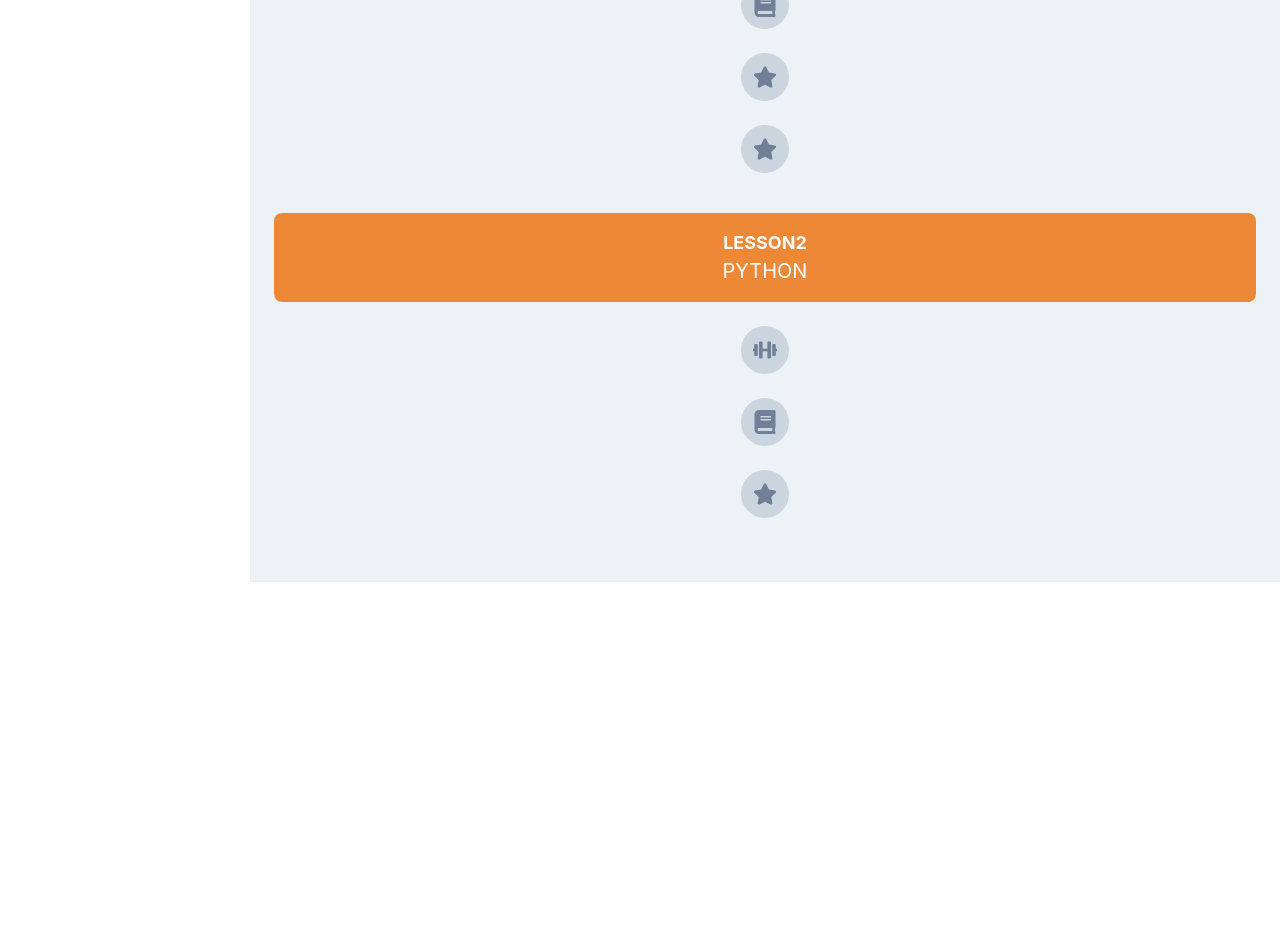
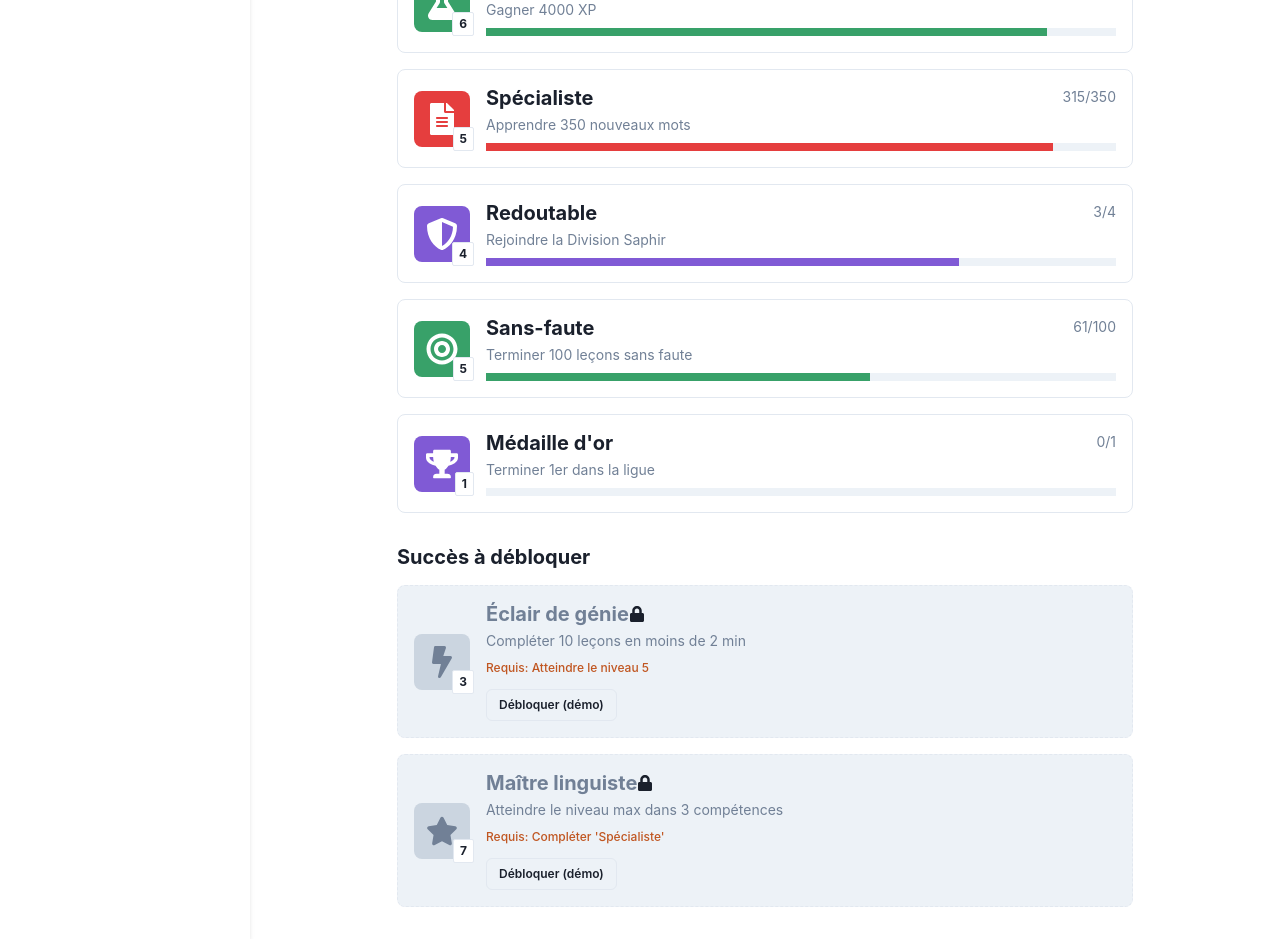
Before and after one commit to Matias1512/Projet_file_rouge_FRONT, a React (Vite) app in the folder devClass/: page / in a window 1280 px wide. Shown: the part 300-1239 px from the top of the page. Before the commit the page ends 882 px from the top, so only its background shows below. Built offline with nearby package versions, Linux system fonts and the light colour scheme.

Commit message:
add badges

```diff
--- a/devClass/src/App.jsx
+++ b/devClass/src/App.jsx
@@ -4,6 +4,7 @@ import CodeEditor from "./components/CodeEditor"
 import { ChakraProvider } from "@chakra-ui/react";
 import { LayoutNavBar } from "./components/NavBar";
 import { Lessons } from "./components/Lessons";
+import AchievementsPage from "./components/Badges";
 
 function App() {
 
@@ -13,7 +14,7 @@ function App() {
     // </Box>
     <ChakraProvider>
       <LayoutNavBar>
-        <Lessons />
+        <AchievementsPage />
       </LayoutNavBar>
     </ChakraProvider>
   )
--- /dev/null
+++ b/devClass/src/components/Badges.jsx
@@ -0,0 +1,97 @@
+import { Box, Flex, Text, Progress, Badge, Button, Container, Heading, VStack, useToast } from "@chakra-ui/react";
+import { useState } from "react";
+import { FaFire, FaFlask, FaFileAlt, FaShieldAlt, FaBullseye, FaTrophy, FaRocket, FaStar, FaBolt, FaMedal, FaLock } from "react-icons/fa";
+
+const AchievementCard = ({ achievement }) => {
+  const { title, description, icon, level, color, current, total } = achievement;
+  const progress = Math.round((current / total) * 100);
+
+  return (
+    <Box p={4} borderWidth="1px" borderRadius="lg" overflow="hidden">
+      <Flex alignItems="center">
+        <Box p={3} bg={color} borderRadius="lg" color="white" position="relative">
+          {icon}
+          <Badge position="absolute" bottom={-1} right={-1} bg="white" color="gray.800" fontSize="xs" px={1.5} py={0.5} border="1px solid" borderColor="gray.200">
+            {level}
+          </Badge>
+        </Box>
+        <Box ml={4} flex={1}>
+          <Flex justifyContent="space-between" alignItems="start" mb={1}>
+            <Heading size="md">{title}</Heading>
+            <Text fontSize="sm" color="gray.500">{current}/{total}</Text>
+          </Flex>
+          <Text fontSize="sm" color="gray.500" mb={2}>{description}</Text>
+          <Progress value={progress} size="sm" colorScheme={color.replace(".500", "")} />
+        </Box>
+      </Flex>
+    </Box>
+  );
+};
+
+const AchievementLocked = ({ achievement, onUnlock }) => {
+  const { title, description, icon, level, color, unlockRequirement } = achievement;
+  return (
+    <Box p={4} borderWidth="1px" borderRadius="lg" bg="gray.100" borderStyle="dashed">
+      <Flex alignItems="center">
+        <Box p={3} bg="gray.300" borderRadius="lg" color="gray.500" position="relative">
+          {icon}
+          <Badge position="absolute" bottom={-1} right={-1} bg="white" color="gray.800" fontSize="xs" px={1.5} py={0.5} border="1px solid" borderColor="gray.200">
+            {level}
+          </Badge>
+        </Box>
+        <Box ml={4} flex={1}>
+          <Flex justifyContent="space-between" alignItems="center" mb={1}>
+            <Flex alignItems="center">
+              <Heading size="md" color="gray.500">{title}</Heading>
+              <FaLock color="gray.400" ml={2} />
+            </Flex>
+          </Flex>
+          <Text fontSize="sm" color="gray.500" mb={2}>{description}</Text>
+          {unlockRequirement && (
+            <Text fontSize="xs" color="orange.600" fontWeight="medium" mb={2}>Requis: {unlockRequirement}</Text>
+          )}
+          <Button size="sm" variant="outline" mt={1} fontSize="xs" onClick={onUnlock}>
+            Débloquer (démo)
+          </Button>
+        </Box>
+      </Flex>
+    </Box>
+  );
+};
+
+const AchievementsPage = () => {
+  const toast = useToast();
+  const [achievements, setAchievements] = useState([
+    { id: "streak", title: "Tout feu tout flamme", description: "Réaliser une série de 50 jours", icon: <FaFire size={32} />, level: 5, color: "red.500", current: 35, total: 50, unlocked: true },
+    { id: "xp", title: "Puits de science", description: "Gagner 4000 XP", icon: <FaFlask size={32} />, level: 6, color: "green.500", current: 3555, total: 4000, unlocked: true },
+    { id: "words", title: "Spécialiste", description: "Apprendre 350 nouveaux mots", icon: <FaFileAlt size={32} />, level: 5, color: "red.500", current: 315, total: 350, unlocked: true },
+    { id: "division", title: "Redoutable", description: "Rejoindre la Division Saphir", icon: <FaShieldAlt size={32} />, level: 4, color: "purple.500", current: 3, total: 4, unlocked: true },
+    { id: "perfect", title: "Sans-faute", description: "Terminer 100 leçons sans faute", icon: <FaBullseye size={32} />, level: 5, color: "green.500", current: 61, total: 100, unlocked: true },
+    { id: "gold", title: "Médaille d'or", description: "Terminer 1er dans la ligue", icon: <FaTrophy size={32} />, level: 1, color: "purple.500", current: 0, total: 1, unlocked: true },
+    { id: "speed", title: "Éclair de génie", description: "Compléter 10 leçons en moins de 2 min", icon: <FaBolt size={32} />, level: 3, color: "yellow.500", current: 0, total: 10, unlocked: false, unlockRequirement: "Atteindre le niveau 5" },
+    { id: "master", title: "Maître linguiste", description: "Atteindre le niveau max dans 3 compétences", icon: <FaStar size={32} />, level: 7, color: "blue.500", current: 0, total: 3, unlocked: false, unlockRequirement: "Compléter 'Spécialiste'" },
+  ]);
+
+  const unlockAchievement = (id) => {
+    setAchievements(prev => prev.map(a => a.id === id ? { ...a, unlocked: true } : a));
+    toast({ title: "Succès débloqué!", description: "Vous avez débloqué un nouveau succès!", status: "success", duration: 2000, isClosable: true });
+  };
+
+  return (
+    <Container maxW="3xl" py={8}>
+      <Heading size="xl" mb={6}>Mes succès</Heading>
+      <VStack spacing={4} align="stretch">
+        <Heading size="md">Succès débloqués</Heading>
+        {achievements.filter(a => a.unlocked).map(a => <AchievementCard key={a.id} achievement={a} />)}
+      </VStack>
+      <VStack spacing={4} align="stretch" mt={8}>
+        <Heading size="md">Succès à débloquer</Heading>
+        {achievements.filter(a => !a.unlocked).map(a => (
+          <AchievementLocked key={a.id} achievement={a} onUnlock={() => unlockAchievement(a.id)} />
+        ))}
+      </VStack>
+    </Container>
+  );
+};
+
+export default AchievementsPage;
--- a/devClass/src/main.jsx
+++ b/devClass/src/main.jsx
@@ -10,7 +10,4 @@ ReactDOM.createRoot(document.getElementById("root")).render(
     <ColorModeScript initialColorMode={theme.config.initialColorMode} />
     <App />
   </>,
-  // <React.StrictMode>
-
-  // </React.StrictMode>
 );
```
